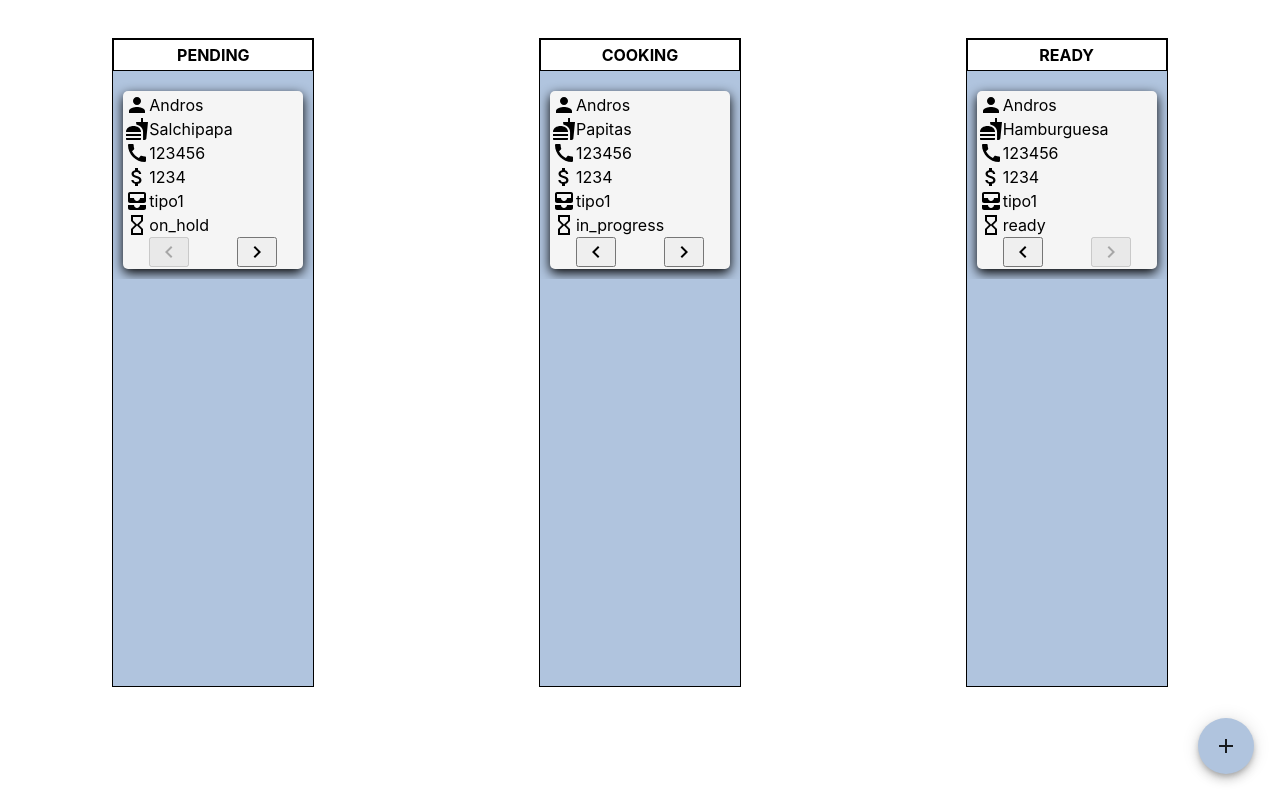
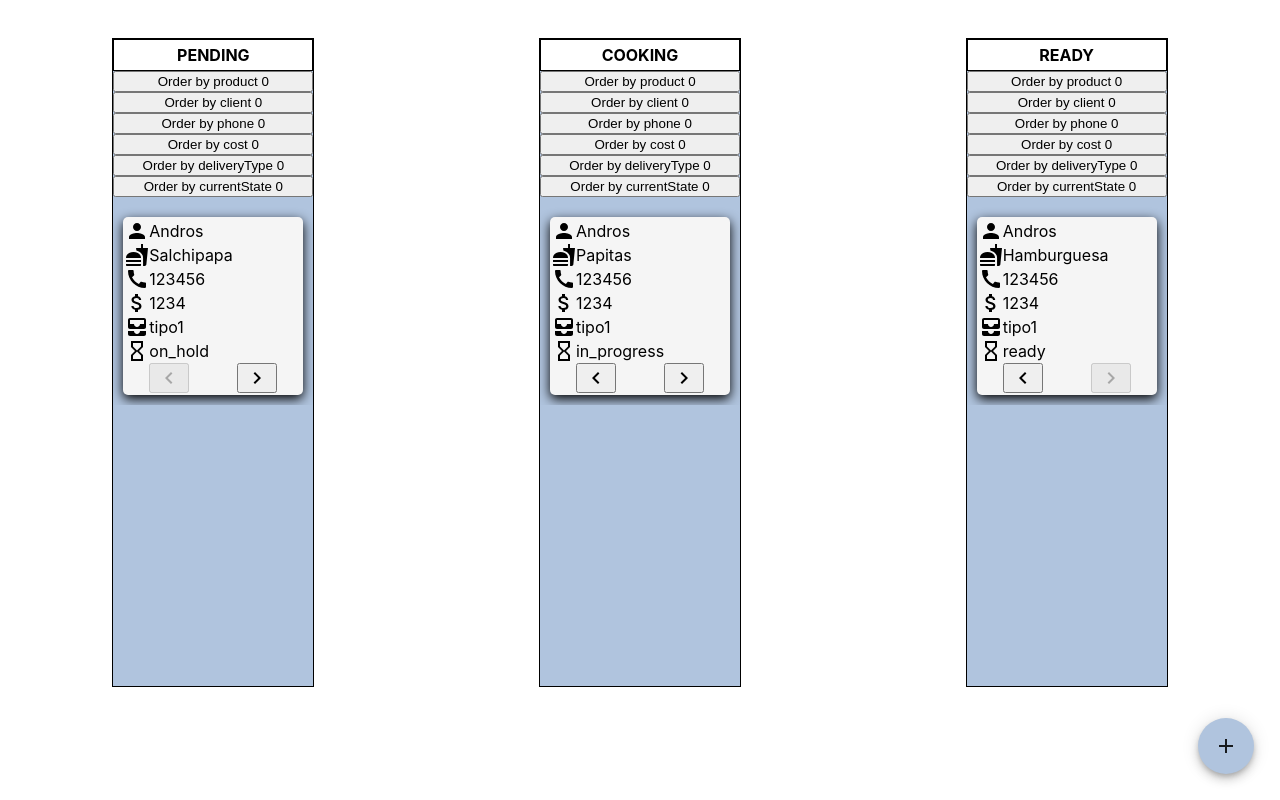
Before and after one commit to d3v0l0p3rs/IziFood, a React (Create React App) app: page / in a window 1280 px wide. Built offline with nearby package versions, Linux system fonts and the light colour scheme.

Commit message:
Adding sorting support

```diff
--- a/src/Components/Column/column.types.ts
+++ b/src/Components/Column/column.types.ts
@@ -4,3 +4,13 @@ export interface ColumnProps {
     columnType: "pending" | "cooking" | "ready",
     data: CardProps[]
   }
+
+export interface Filter {
+  name: keyof CardProps
+  order: Order
+}
+
+export enum Order {
+  ASC = 1,
+  DESC = -1
+}
--- a/src/Components/Column/view.tsx
+++ b/src/Components/Column/view.tsx
@@ -1,13 +1,57 @@
-import React from "react";
+import React, { useState } from "react";
 import Card from "../Card/view";
-import { ColumnProps } from "./column.types";
+import { CardProps } from "../Card/card.types";
+import { ColumnProps, Order, Filter } from "./column.types";
 import "./style.scss";
 
+const sortCardsBy = (cards: CardProps[], property: keyof CardProps, order: Order = Order.ASC): CardProps[] => {
+  const getCardValue = (card: CardProps, property: keyof CardProps): string | number => {
+    let value: string | number = 0;
+    if (typeof card[property] === 'string') value = (card[property] as string).charAt(0)
+    if (typeof card[property] === 'number') value = card[property] as number
+    return value
+  }
+  return cards.sort((a, b) => getCardValue(a, property) > getCardValue(b, property) ? order : -order)
+}
+
+const orderButtons = (cards: CardProps[], setCards: (card: CardProps[]) => void, currentFilter: Filter | null, setCurrentFilter: (filter: Filter) => void): JSX.Element => {
+  const excludedProperties = ['id']
+  if (cards.length === 0) return (<></>)
+  const properties = (Object.keys(cards[0]) as Array<keyof CardProps>).filter(property => !excludedProperties.includes(property))
+  const newOrder = (property: keyof CardProps, currentOrder: Order): number => {
+    return currentFilter && currentFilter.name === property ? -currentOrder : currentOrder
+  }
+  const status = (property: keyof CardProps, currentOrder: Order): number => {
+    let status: number = 0
+    if (currentFilter && currentFilter.name === property) status = newOrder(property, currentOrder)
+    return status
+  }
+
+  // TODO: This is just a template, buttons should have icons instead of names or numbers, and use styles
+  return (<>
+    {properties.map((property, idx) => (
+      <button
+        onClick={() => {
+          const order = newOrder(property, currentFilter?.order || 1)
+          setCards(sortCardsBy(cards, property, order))
+          setCurrentFilter({name: property, order: order})
+        }}
+        key={idx}>
+          Order by {property} {status(property, currentFilter?.order || 1)}
+      </button>
+    ))}
+  </>)
+}
+
 const Column: React.FC<ColumnProps> = (props: ColumnProps) => {
+  let [, setCards] = useState<CardProps[]>(props.data)
+  let [currentFilter, setCurrentFilter] = useState<Filter | null>(null)
+
   return (
     <div className="column-wrapper">
       <div className="column-title">{props.columnType}</div>
 
+      {orderButtons(props.data, setCards, currentFilter, setCurrentFilter)}
       <div className="column-data-container">
         {props.data.map((data, idx) => (
           <Card
```
